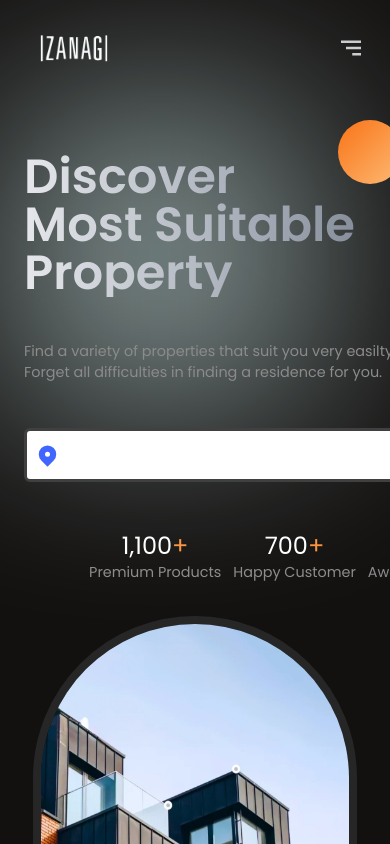
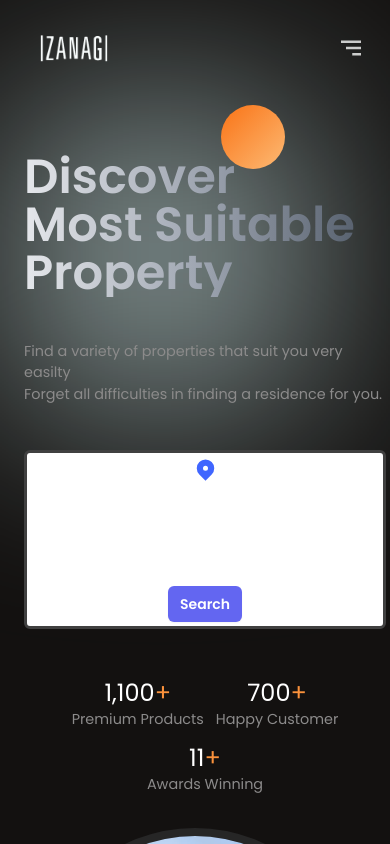
Before and after one commit to LaithFerjeoui/Full-Stack-Real-Estate-IZANAGI, a React (Vite) app in the folder client side/: page / in a window 390 px wide. Shown: the top 844 px of the page. Built offline with nearby package versions, Linux system fonts and the light colour scheme.

Commit message:
flex wrap

```diff
--- a/client side/src/components/Hero.jsx
+++ b/client side/src/components/Hero.jsx
@@ -26,7 +26,7 @@ const Hero = () => {
                 Forget all difficulties in finding a residence for you.
               </span>
             </div>
-            <div className="flex justify-center items-center gap-8 bg-white rounded-md width-[100%] border-solid border-neutral-700 border-[3px] py-1 px-2">
+            <div className="flex justify-center items-center gap-8 bg-white rounded-md sm:width-[100%] width-[60%] border-solid border-neutral-700 border-[3px] py-1 px-2 flex-wrap">
             <HiLocationMarker color="var(--blue)" size={25} />
             <input type="text" className="text-black border-none outline-none"/>
             <button
```
